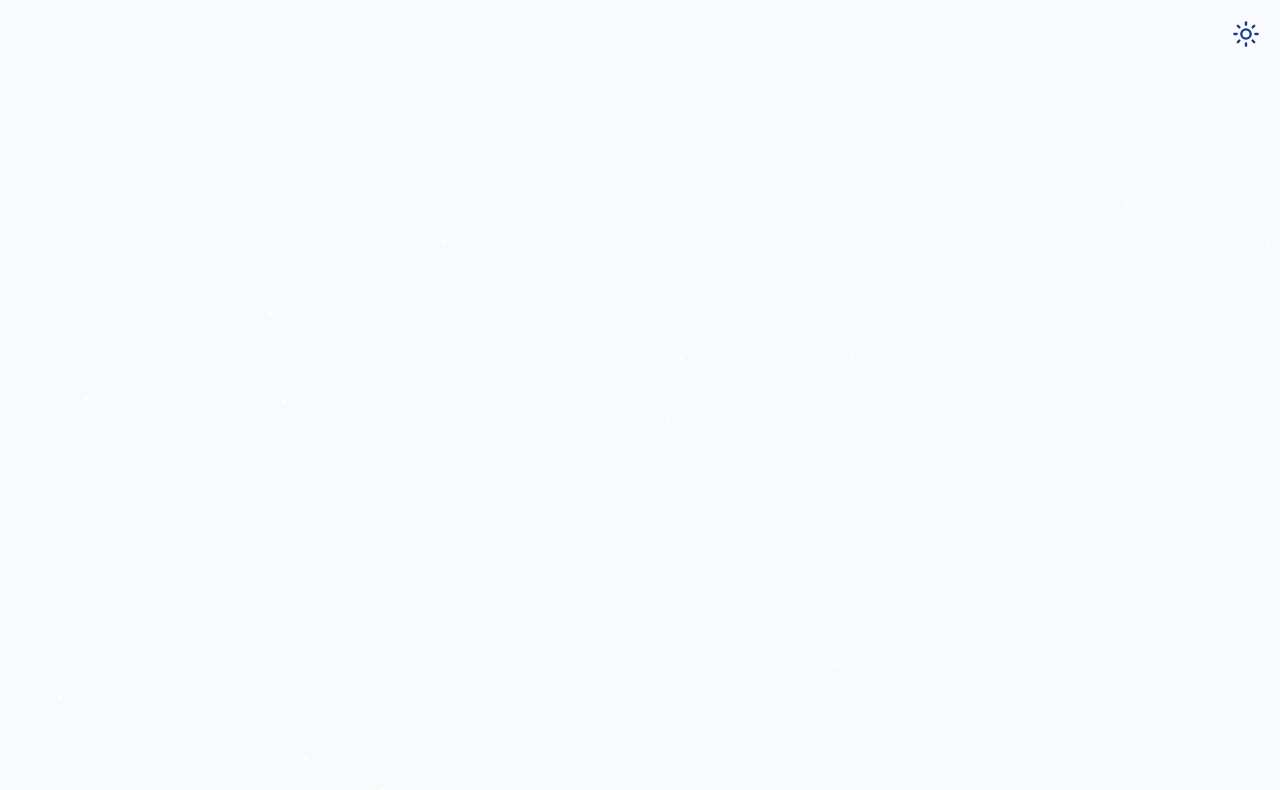
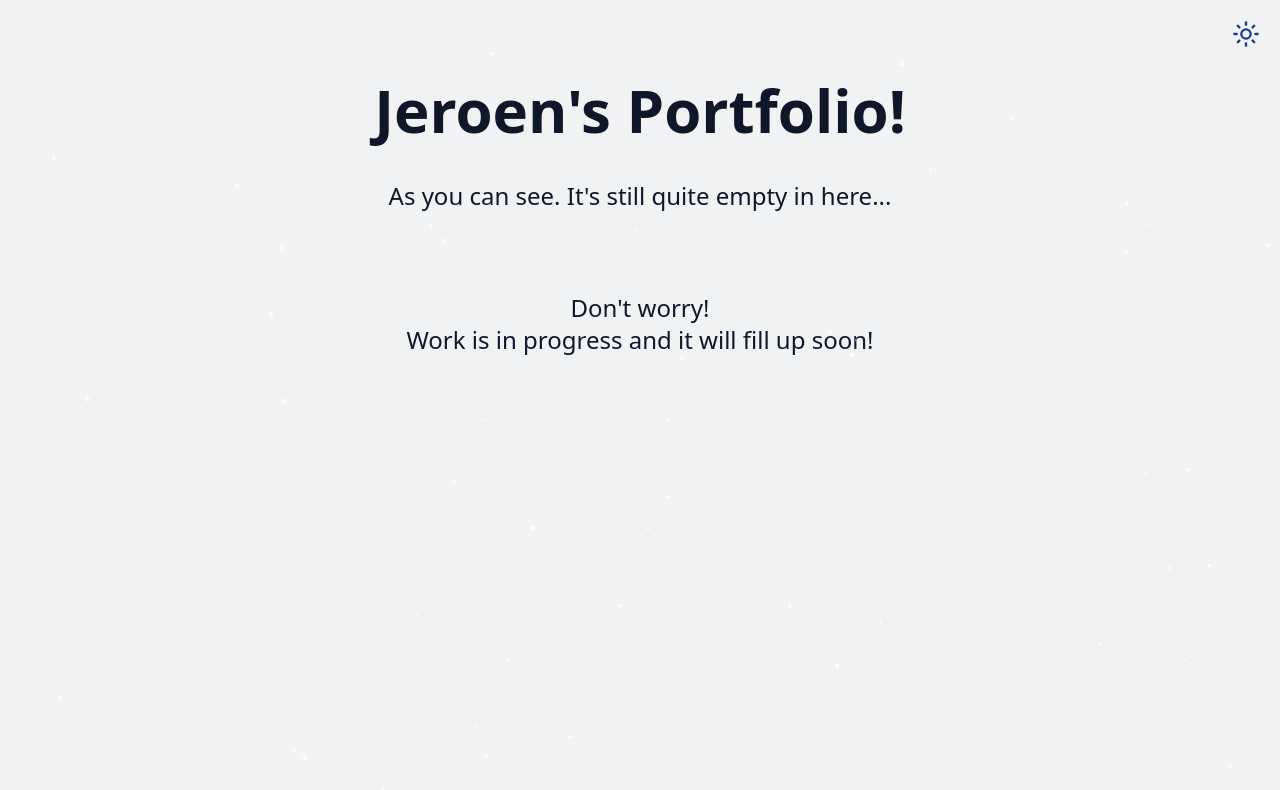
Before and after one commit to JeroenBuil/JeroenBuil.github.io, a React (Vite) app: page /#/ in a window 1280 px wide. Shown: the top 790 px of the page. Built offline with nearby package versions, Linux system fonts and the light colour scheme.

Commit message:
Add quick and simple Title page draft

```diff
--- /dev/null
+++ b/src/components/Title.jsx
@@ -0,0 +1,26 @@
+import { cn } from '@/lib/utils';
+
+// Title component to display the main title which is 'Welcome to my portfolio, this is a work in progress!'
+export const Title = () => {
+    return (
+        <>
+            <h1 className={cn("text-4xl md:text-6xl font-bold",
+                "bg-gradient-to-r from-grey-200 to-grey-900 bg-clip-text ",
+                "animate-fade-in",
+                "text-center mt-20 mb-10",
+            )}>
+                Jeroen's Portfolio!
+            </h1>
+            <h2 className={cn("text-1xl md:text-2xl font-medium text-center mb-20 text-foreground/70",
+
+            )}>
+                As you can see. It's still quite empty in here...
+            </h2>
+            <h2 className={cn("text-1xl md:text-2xl text-subtle-pulse-animation",
+                "animate-fade-in delay-500 duration-1000",
+            )}>
+                Don't worry! <br />Work is in progress and it will fill up soon!
+            </h2>
+        </>
+    );
+};
--- a/src/index.css
+++ b/src/index.css
@@ -65,7 +65,7 @@
 
 @layer base {
   :root {
-    --background: 210 40% 98%;
+    --background: 210 15% 95%;
     --foreground: 222 47% 11%;
 
     --primary: 250 47% 60%;
@@ -178,5 +178,3 @@
 .text-foreground {
   color: hsl(var(--foreground));
 }
-
-/* Remove from Tailwind layers, use only as a custom class */
--- a/src/pages/Home.jsx
+++ b/src/pages/Home.jsx
@@ -1,6 +1,6 @@
 import {ThemeToggle} from "@/components/ThemeToggle";
 import {StarBackground} from "@/components/StarBackground";
-
+import { Title } from "@/components/Title";
 export const Home = () => {
     return <div className="min-h-dvh bg-background text-foreground overflow-x-hidden"> {/*className="min-h-screen"*/}
 
@@ -10,6 +10,9 @@ export const Home = () => {
             {/*Background Effects */}
             <StarBackground />
 
+            {/*Title */}
+            <Title />
+
             {/*Navbar */}
 
             {/*Main Content */}
```
